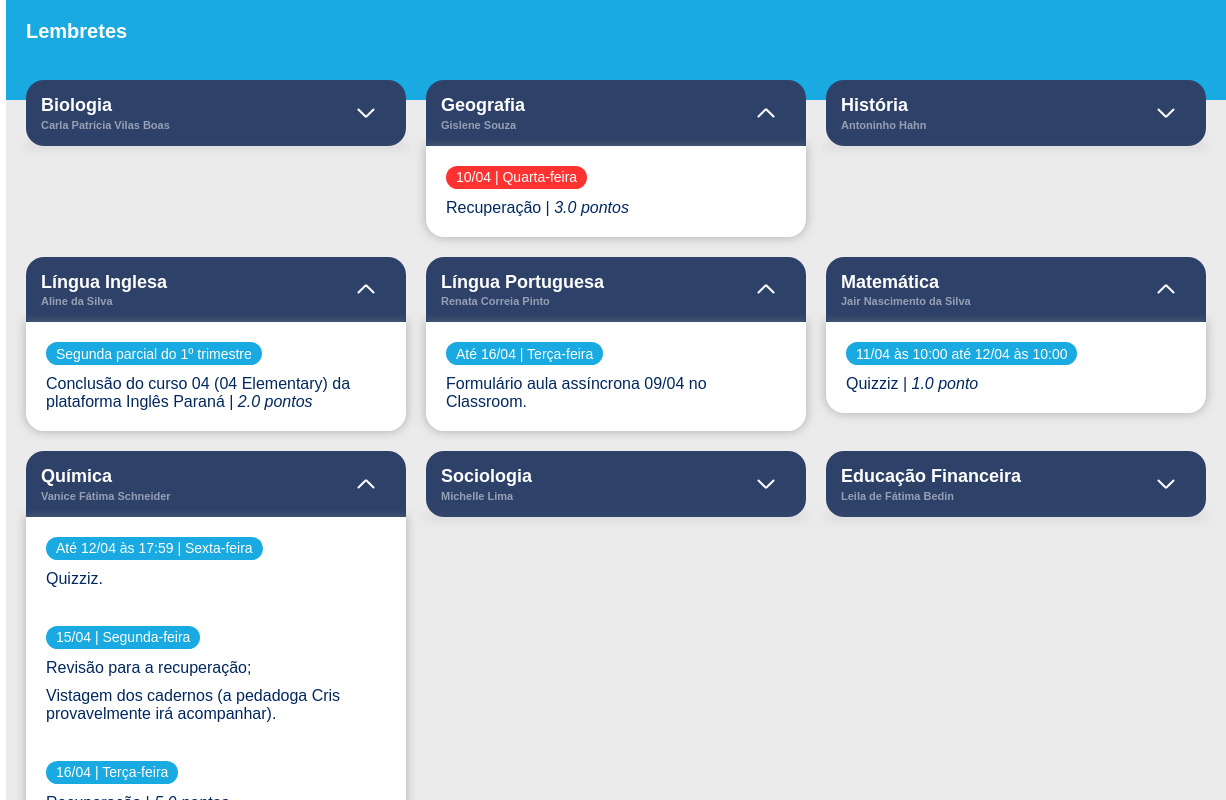
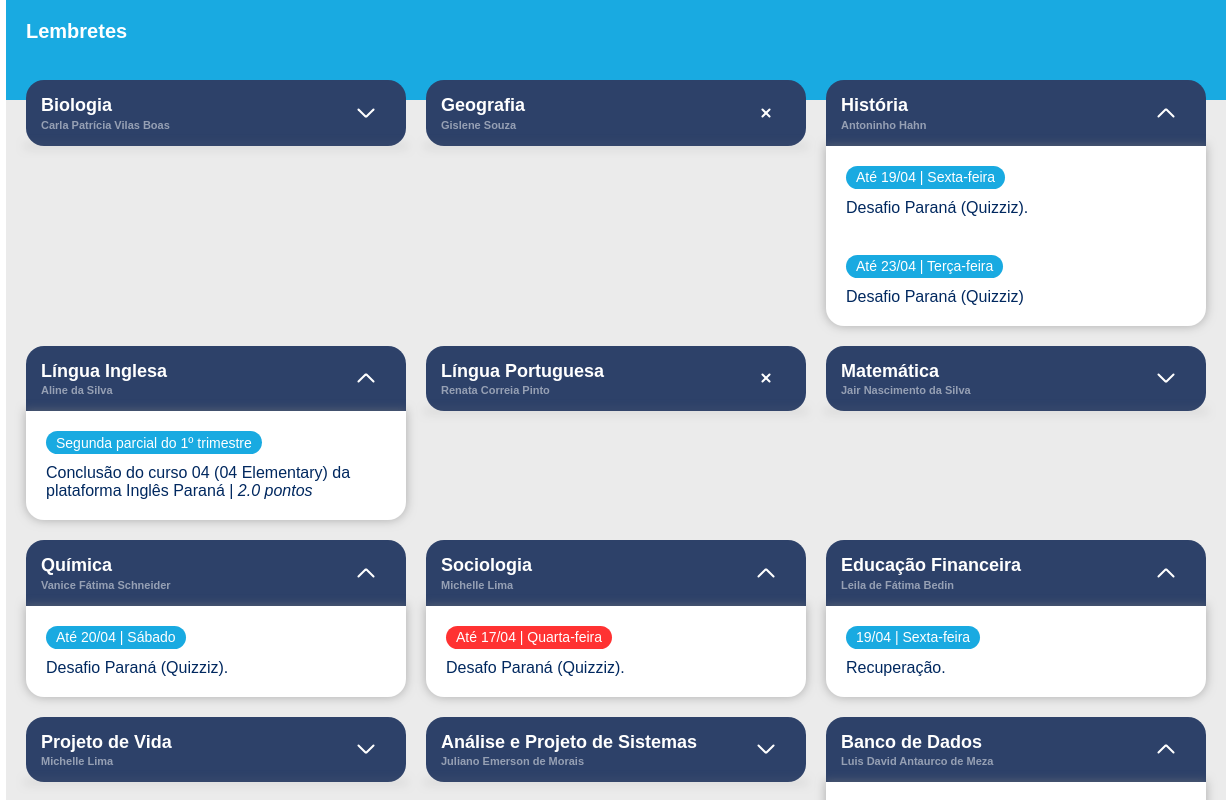
Before and after one commit to NicolasFelipe16/controle-turma, a website: page index.html in a window 1280 px wide. Shown: the full height of the page, 54-1280 px from the left. Drawn offline with nearby package versions, Linux system fonts and the light colour scheme; files whose address does not match are found by name.

Commit message:
Update informations (17/04).

```diff
--- a/index.html
+++ b/index.html
@@ -1,4 +1,4 @@
-<!DOCTYPE html>
+t<!DOCTYPE html>
 <html lang="pt-br">
 
 <head>
@@ -76,7 +76,7 @@
           </ul>
         </div>
       </div>
-      <div class="main__card card-open">
+      <div class="main__card close">
         <div class="card__title">
           <div>
             Geografia
@@ -89,14 +89,11 @@
         </div>
         <div class="card__content">
           <ul>
-            <li>
-              <span class="expired">10/04 | Quarta-feira</span>
-              Recuperação | <em>3.0 pontos</em>
-            </li>
+            <li>-</li>
           </ul>
         </div>
       </div>
-      <div class="main__card card-close">
+      <div class="main__card card-open">
         <div class="card__title">
           <div>
             História
@@ -109,7 +106,15 @@
         </div>
         <div class="card__content">
           <ul>
-            <li>-</li>
+            <li>
+              <span>Até 19/04 | Sexta-feira</span>
+              Desafio Paraná (Quizziz).
+            </li>
+            <br>
+            <li>
+              <span>Até 23/04 | Terça-feira</span>
+              Desafio Paraná (Quizziz)
+            </li>
           </ul>
         </div>
       </div>
@@ -133,7 +138,7 @@
           </ul>
         </div>
       </div>
-      <div class="main__card card-open">
+      <div class="main__card close">
         <div class="card__title">
           <div>
             Língua Portuguesa
@@ -146,14 +151,11 @@
         </div>
         <div class="card__content">
           <ul>
-            <li>
-              <span>Até 16/04 | Terça-feira</span>
-              Formulário aula assíncrona 09/04 no Classroom.
-            </li>
+            <li>-</li>
           </ul>
         </div>
       </div>
-      <div class="main__card card-open">
+      <div class="main__card card-close">
         <div class="card__title">
           <div>
             Matemática
@@ -166,10 +168,7 @@
         </div>
         <div class="card__content">
           <ul>
-            <li>
-              <span>11/04 às 10:00 até 12/04 às 10:00</span>
-              Quizziz | <em>1.0 ponto</em>
-            </li>
+            <li>-</li>
           </ul>
         </div>
       </div>
@@ -187,26 +186,13 @@
         <div class="card__content">
           <ul>
             <li>
-              <span>Até 12/04 às 17:59 | Sexta-feira</span>
-              Quizziz.
-            </li>
-            <br>
-            <li>
-              <span>15/04 | Segunda-feira</span>
-              Revisão para a recuperação;
-            </li>
-            <li>
-              Vistagem dos cadernos (a pedadoga Cris provavelmente irá acompanhar).
-            </li>
-            <br>
-            <li>
-              <span>16/04 | Terça-feira</span>
-              Recuperação | <em>5.0 pontos</em>
+              <span>Até 20/04 | Sábado</span>
+              Desafio Paraná (Quizziz).
             </li>
           </ul>
         </div>
       </div>
-      <div class="main__card card-close">
+      <div class="main__card card-open">
         <div class="card__title">
           <div>
             Sociologia
@@ -219,11 +205,14 @@
         </div>
         <div class="card__content">
           <ul>
-            <li>-</li>
+            <li>
+              <span class="expired">Até 17/04 | Quarta-feira</span>
+              Desafo Paraná (Quizziz).
+            </li>
           </ul>
         </div>
       </div>
-      <div class="main__card card-close">
+      <div class="main__card card-open">
         <div class="card__title">
           <div>
             Educação Financeira
@@ -236,7 +225,10 @@
         </div>
         <div class="card__content">
           <ul>
-            <li>-</li>
+            <li>
+              <span>19/04 | Sexta-feira</span>
+              Recuperação.
+            </li>
           </ul>
         </div>
       </div>
@@ -288,14 +280,8 @@
         <div class="card__content">
           <ul>
             <li>
-              <span>11/04 | Quarta-feira</span>
-              Avaliação | <em>3.0 pontos</em>
-            </li>
-            <br>
-            <li>
-              <span>Até 15/04 | Segunda-feira</span>
-              Resumir todo o conteúdo passado até agora em um documento de texto e anexar à
-              atividade no Classroom | <em>1.0 ponto</em>
+              <span>25/04 | Quinta-feira</span>
+              Recuperação.
             </li>
           </ul>
         </div>
```
